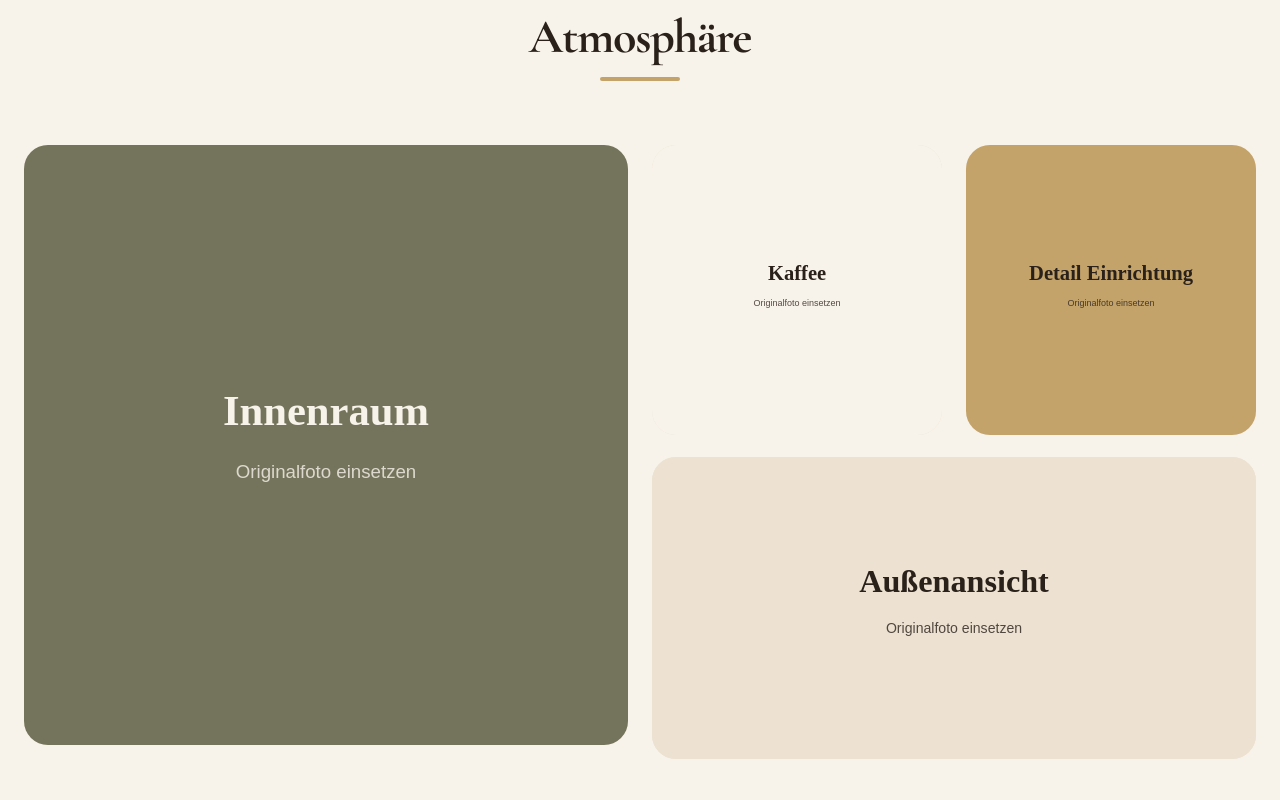
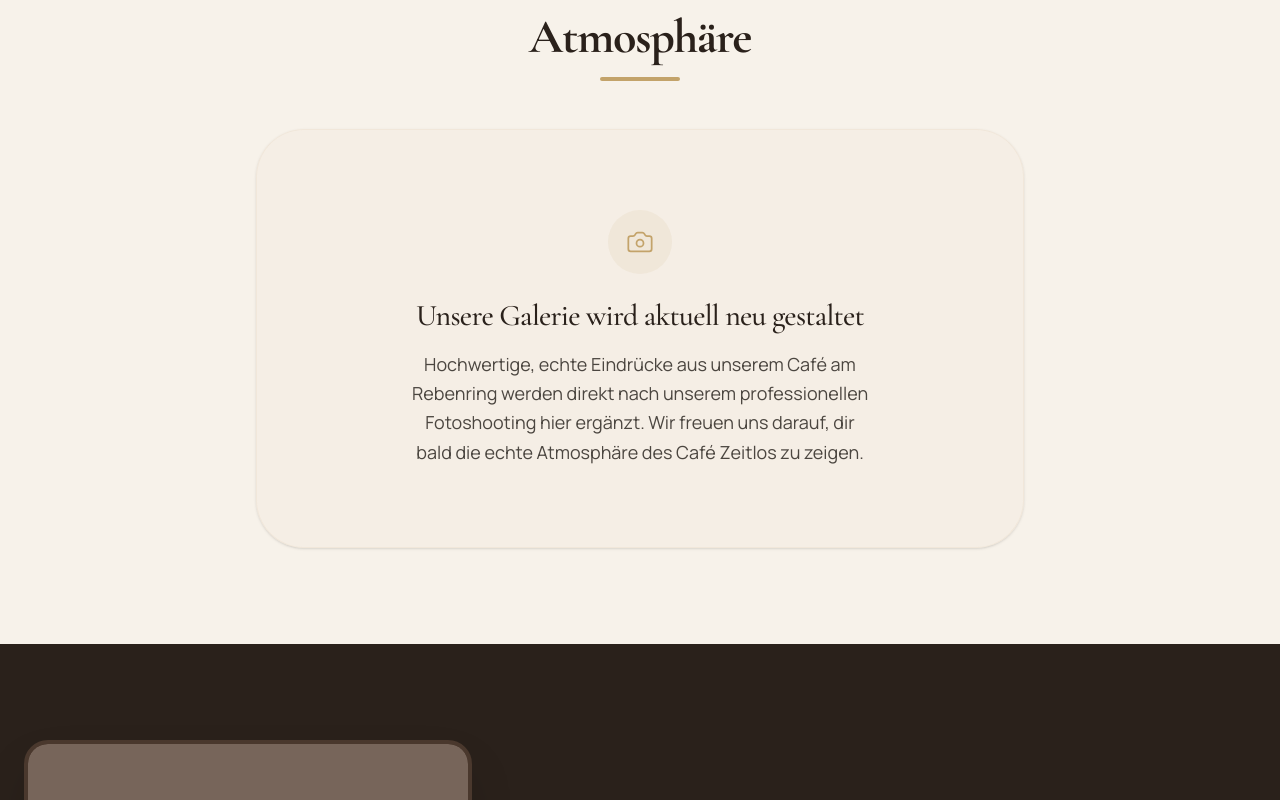
Before and after one commit to EslamMetawie20/cafeZeitLos, a React (Vite) app in the folder cafe-zeitlos-website/: page /#/ in a window 1280 px wide. Before the commit this address led to /#/#speisekarte. Shown: the part 7240-8040 px from the top of the page. Built offline with nearby package versions, Linux system fonts and the light colour scheme.

Commit message:
feat: replace placeholder gallery with coming soon message

```diff
--- a/cafe-zeitlos-website/src/sections/Gallery.tsx
+++ b/cafe-zeitlos-website/src/sections/Gallery.tsx
@@ -1,47 +1,46 @@
-
 import { useTranslation } from 'react-i18next';
 import { motion } from 'framer-motion';
+import { Camera } from 'lucide-react';
 
 export const Gallery: React.FC = () => {
   const { t } = useTranslation();
 
-  const images = [
-    { src: '/images/gallery/gallery-interior.svg', alt: 'Innenraum', className: 'md:col-span-2 md:row-span-2 aspect-square md:aspect-auto' },
-    { src: '/images/gallery/gallery-coffee.svg', alt: 'Kaffee', className: 'aspect-square' },
-    { src: '/images/gallery/gallery-detail.svg', alt: 'Detail Einrichtung', className: 'aspect-square' },
-    { src: '/images/gallery/gallery-exterior.svg', alt: 'Außenansicht', className: 'md:col-span-2 aspect-video md:aspect-[2/1]' },
-  ];
-
   return (
-    <section id="gallery" className="py-24 bg-cafe-ivory overflow-hidden">
+    <section id="galerie" className="py-24 bg-cafe-ivory overflow-hidden">
       <div className="container mx-auto px-4 md:px-6">
-        <div className="text-center mb-16">
+        <div className="text-center mb-12">
           <h2 className="font-heading text-4xl md:text-5xl font-bold text-cafe-espresso mb-4">
             {t('gallery.title')}
           </h2>
           <div className="w-20 h-1 bg-cafe-gold rounded-full mx-auto"></div>
         </div>
 
-        <div className="grid grid-cols-1 md:grid-cols-4 gap-4 md:gap-6 md:h-[600px]">
-          {images.map((img, idx) => (
-            <motion.div
-              key={idx}
-              className={`relative rounded-3xl overflow-hidden group bg-cafe-cream ${img.className}`}
-              initial={{ opacity: 0, scale: 0.95 }}
-              whileInView={{ opacity: 1, scale: 1 }}
-              viewport={{ once: true, margin: "-100px" }}
-              transition={{ duration: 0.6, delay: idx * 0.1 }}
-            >
-              <img
-                src={img.src}
-                alt={img.alt}
-                className="w-full h-full object-cover transition-transform duration-700 group-hover:scale-105"
-                loading="lazy"
-              />
-              <div className="absolute inset-0 bg-cafe-espresso/0 group-hover:bg-cafe-espresso/20 transition-colors duration-500"></div>
-            </motion.div>
-          ))}
-        </div>
+        <motion.div
+          className="max-w-3xl mx-auto flex flex-col items-center justify-center py-20 px-6 text-center border border-cafe-cream/60 rounded-[3rem] bg-cafe-cream/20 shadow-sm"
+          initial={{ opacity: 0, y: 20 }}
+          whileInView={{ opacity: 1, y: 0 }}
+          viewport={{ once: true, margin: "-100px" }}
+          transition={{ duration: 0.8, ease: "easeOut" }}
+        >
+          <motion.div
+            initial={{ opacity: 0, scale: 0.9 }}
+            whileInView={{ opacity: 1, scale: 1 }}
+            viewport={{ once: true }}
+            transition={{ duration: 0.8, delay: 0.2, ease: "easeOut" }}
+            className="w-16 h-16 mb-6 rounded-full bg-cafe-gold/10 flex items-center justify-center text-cafe-gold"
+          >
+            <Camera size={28} strokeWidth={1.5} />
+          </motion.div>
+
+          <h3 className="font-heading text-2xl md:text-3xl font-medium text-cafe-espresso mb-4">
+            Unsere Galerie wird aktuell neu gestaltet
+          </h3>
+
+          <p className="text-lg text-cafe-text/80 max-w-xl text-balance leading-relaxed">
+            Hochwertige, echte Eindrücke aus unserem Café am Rebenring werden direkt nach unserem professionellen Fotoshooting hier ergänzt.
+            Wir freuen uns darauf, dir bald die echte Atmosphäre des Café Zeitlos zu zeigen.
+          </p>
+        </motion.div>
       </div>
     </section>
   );
```
Also changed, not shown: 1 other file (tests, documents, lock files or other folders).
